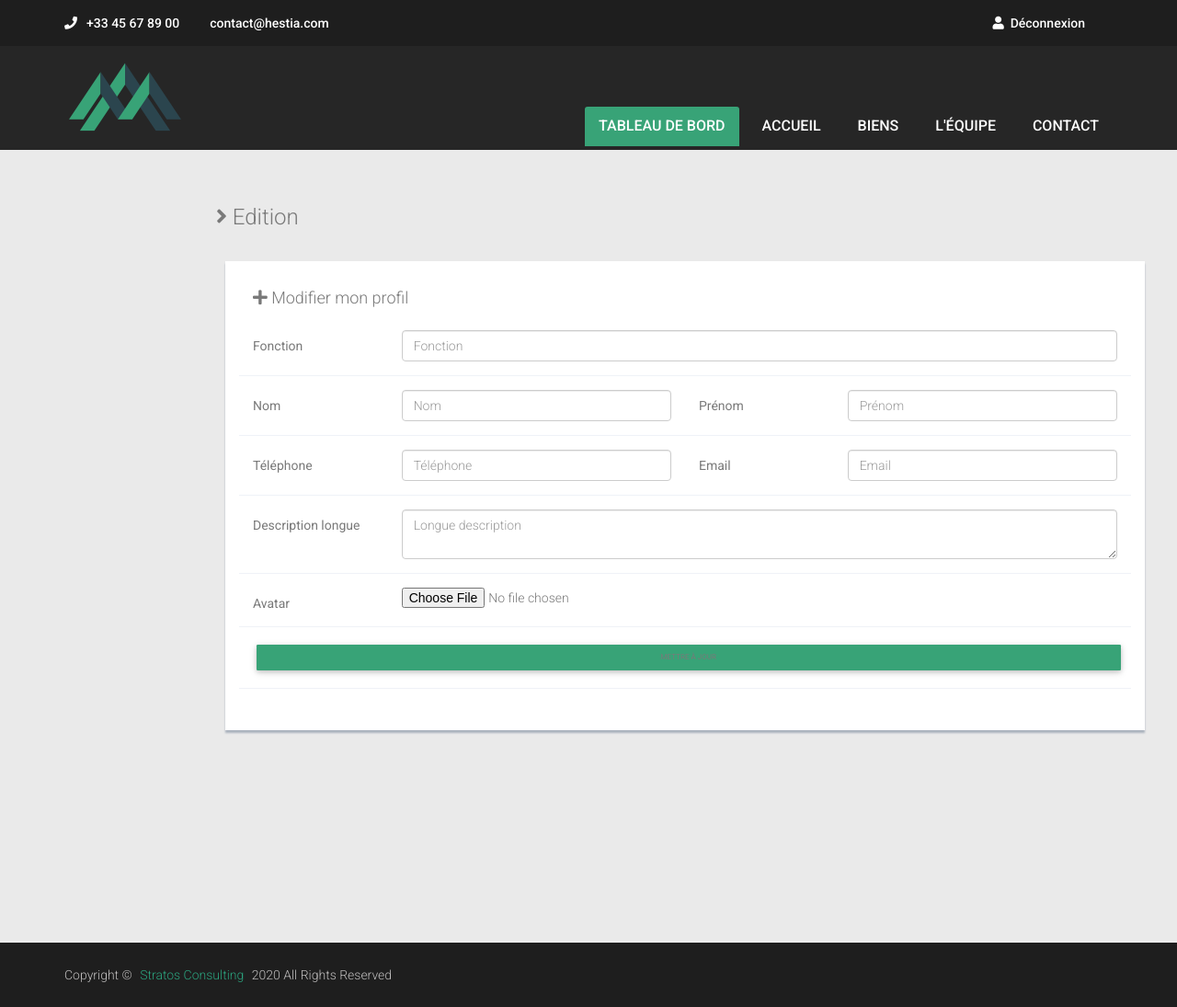
After one commit to LeaLeroy23/Projet5, a PHP site: template templates/update_profile.php in a window 1280 px wide. The commit adds this page. Shown: the whole page at 92% size. Run offline with PHP 8.4, Linux system fonts and the light colour scheme; the template is opened without the code that fills it, so the values that code supplies are empty; some libraries are stand-ins or nearby versions; some web fonts are replaced.

Commit message:
creation de updatePassword et updateProfile

```diff
--- a/config/Router.php
+++ b/config/Router.php
@@ -60,6 +60,10 @@ class Router
                 elseif ($route === 'updatePassword'){
                     $this->backController->updatePassword($this->request->getPost());
                 }
+                elseif ($route === 'updateProfile'){
+                    $this->backController->updateProfile($this->request->getPost());
+                }
+
                 else{
                     $this->errorController->errorNotFound();
                 }
--- a/public/css/dashboard.css
+++ b/public/css/dashboard.css
@@ -458,6 +458,7 @@ ul.sidebar-menu li a.active i {
     padding-bottom: 30px;
     padding-top: 0;
     width: 100%;
+    min-height: 802px;;
 }
 
 a.logo {
--- a/src/DAO/EstateDAO.php
+++ b/src/DAO/EstateDAO.php
@@ -38,4 +38,8 @@ class EstateDAO extends DAO
         $result->closeCursor();
         return $this->buildObject($estate);
     }
+
+    public function addType(){
+        $sql = 'INSERT INTO type (type = ?) VALUES (?)';
+    }
 }
--- a/templates/profile.php
+++ b/templates/profile.php
@@ -92,6 +92,7 @@
                                             <div class="col-md-1"></div>
                                             <div class="col-md-10">
                                                 <div class="row centered mt mb">
+                                                    <?= $this->session->show('update_password'); ?>
                                                     <a href="../public/index.php?route=updatePassword"><button class="btn btn-theme05">Modifier mon mot de passe</button></a>
                                                 </div>
                                             </div>
--- /dev/null
+++ b/templates/update_profile.php
@@ -0,0 +1,83 @@
+<?php $this->title = "Les agents"; ?>
+
+<section id="main-content">
+    <section class="wrapper">
+        <h3><i class="fa fa-angle-right"></i> Edition</h3>
+
+        <form class="form-horizontal style-form" method='post' action="../public/index.php?route=updateProfile">
+            <div class="row mt">
+                <div class="col-lg-12">
+                    <div class="form-panel">
+                        <h4 class="mb"><i class="fa fa-plus"></i> Modifier mon profil</h4>
+
+                        <div class="form-group">
+                            <label class="col-sm-2 col-sm-2 control-label">Fonction</label>
+                            <div class="col-sm-10">
+                                <input type="text" class="form-control" name="function" placeholder="Fonction">
+                            </div>
+                        </div>
+
+                        <div class="form-group">
+                            <label class="col-sm-2 col-sm-2 control-label">Nom</label>
+                            <div class="col-sm-4">
+                                <input type="text" class="form-control" name="lname" placeholder="Nom">
+                            </div>
+
+                            <label class="col-sm-2 col-sm-2 control-label">Prénom</label>
+                            <div class="col-sm-4">
+                                <input type="text" class="form-control" name="fname" placeholder="Prénom">
+                            </div>
+                        </div>
+
+
+                        <!--<div class="form-group">
+                        <label class="col-sm-2 col-sm-2 control-label">Autorisation</label>
+                            <div class="col-sm-10">
+                                <select name="autorisation" class="form-control">
+                                    <option value="administrateur">Administrateur</option>
+                                    <option value="contributeur">Contributeur</option>
+
+                                </select>
+                            </div>
+                        </div>-->
+
+                        <div class="form-group">
+                            <label class="col-sm-2 col-sm-2 control-label">Téléphone</label>
+                            <div class="col-sm-4">
+                                <input type="text" class="form-control" name="phone" placeholder="Téléphone">
+                            </div>
+
+                            <label class="col-sm-2 col-sm-2 control-label">Email</label>
+                            <div class="col-sm-4">
+                                <input type="text" class="form-control" name="email" placeholder="Email">
+                            </div>
+                        </div>
+
+                        <div class="form-group">
+                            <label class="col-sm-2 col-sm-2 control-label">Description longue</label>
+                            <div class="col-sm-10">
+                                <textarea class="form-control" name="description" placeholder="Longue description"></textarea>
+                            </div>
+                        </div>
+
+                        <div class="form-group">
+                            <label class="col-sm-2 col-sm-2 control-label">Avatar</label>
+                            <div class="col-sm-10">
+                            <input type="file" name="avatar" class="default" />
+                            </div>
+                        </div>
+
+                        <div class="form-group">
+                            <div class="col-sm-12">
+                                <input type="submit" name="submit" class="btn btn-theme05" value="Mettre à jour">
+                            </div>
+                        </div>
+
+                    </div>
+                </div>
+            </div>
+
+        </form>
+
+    </section>
+</section>
```
Also changed, not shown: src/DAO/AgentDAO.php (+12 -0 lines), src/DAO/TypeDAO.php (added, +13 -0 lines), src/controller/BackController.php (+13 -2 lines), src/model/Type.php (added, +30 -0 lines), templates/all_agents.php (+3 -71 lines), templates/update_password.php (+51 -13 lines), templates/add_agent.php (renamed from templates/addAgent.php).
